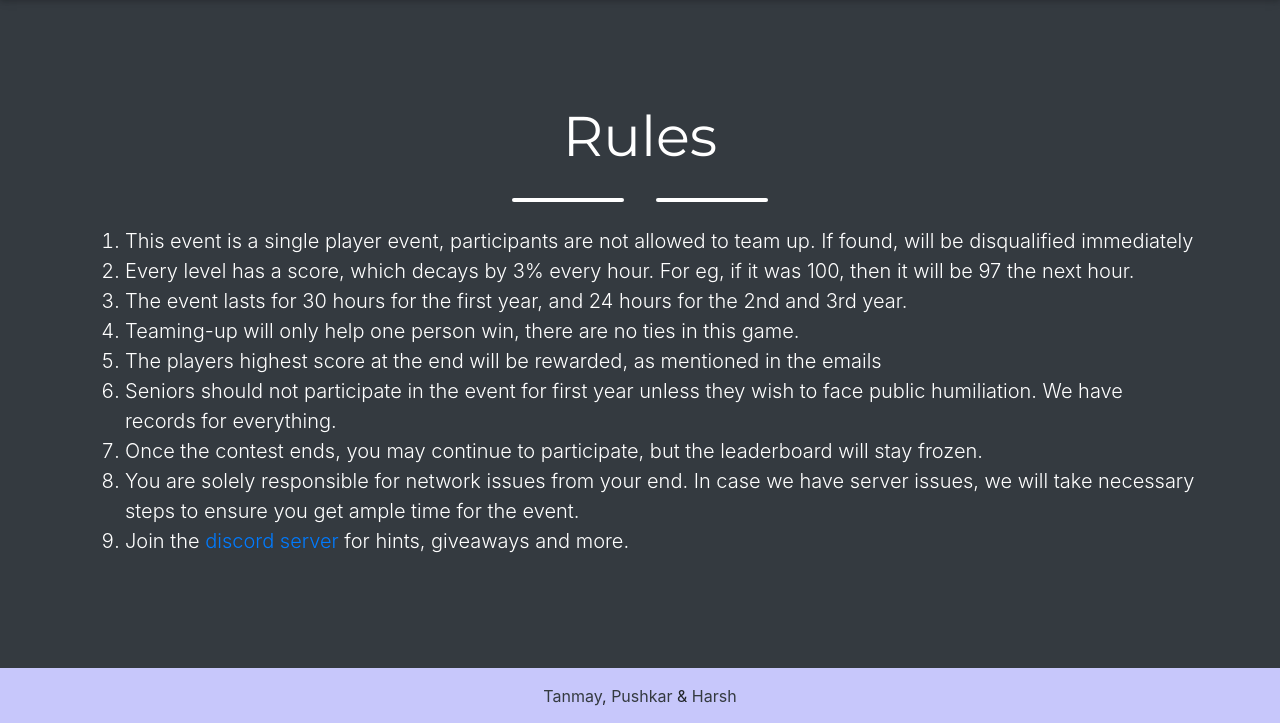
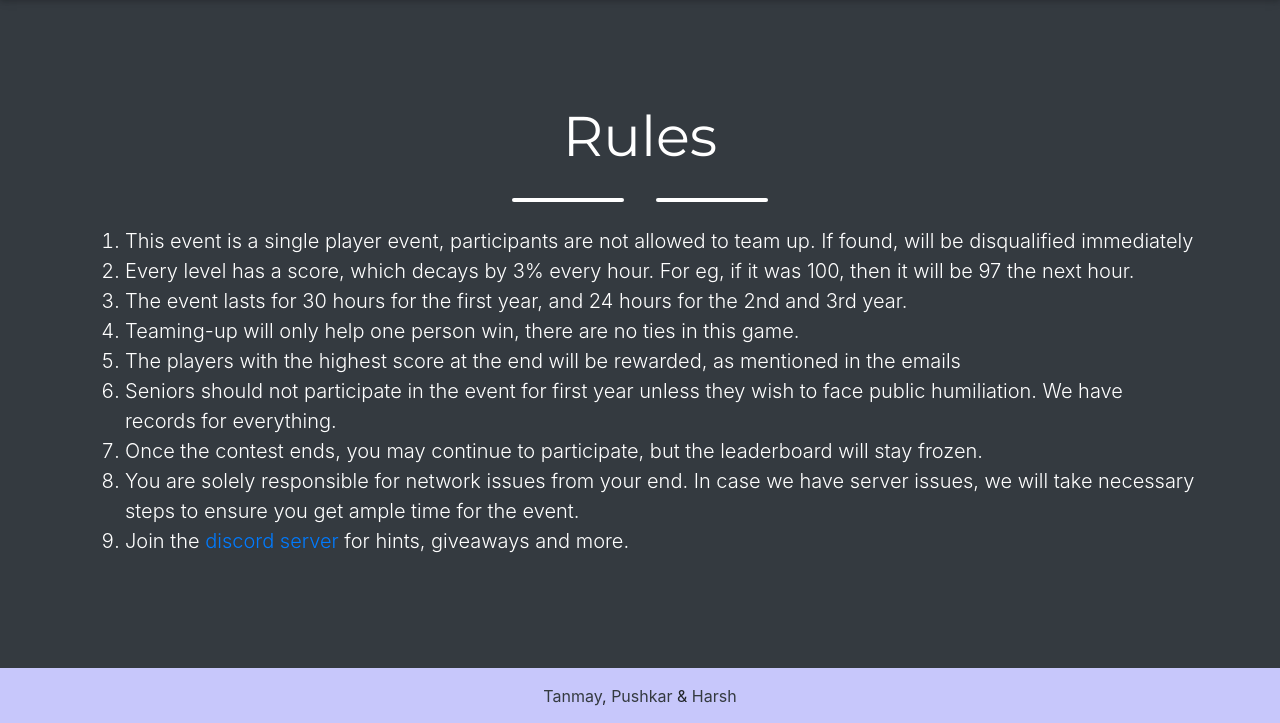
Before and after one commit to iiitv/Hunt, a Django app: page /rules in a window 1280 px wide. Shown: the part 59-782 px from the top of the page. Run offline with Django 3.2, Linux system fonts and the light colour scheme; some libraries are stand-ins or nearby versions.

Commit message:
17/02/2021

```diff
--- a/api/templates/api/level.html
+++ b/api/templates/api/level.html
@@ -7,7 +7,6 @@
         Score for level: {{level.score}}
     </div>
     <div class="container d-flex align-items-center flex-column">
-        <img class="masthead-avatar mb-5" src={% static "images/logo.png" %} alt="logo" style="width: 100px; height:auto">
         {% if student.finish == 0 %}
             <h2 class="display-7">Level {{level.level_number}}:<br></h2>
             {% if level.question %}
--- a/api/templates/api/rules.html
+++ b/api/templates/api/rules.html
@@ -23,7 +23,7 @@
                     Teaming-up will only help one person win, there are no ties in this game.
                 </li>
                 <li class="lead">
-                    The players highest score at the end will be rewarded, as mentioned in the emails
+                    The players with the highest score at the end will be rewarded, as mentioned in the emails
                 </li>
                 <li class="lead">
                     Seniors should not participate in the event for first year unless they wish to face public humiliation. We have records for everything.
```
Also changed, not shown: db.sqlite3.
